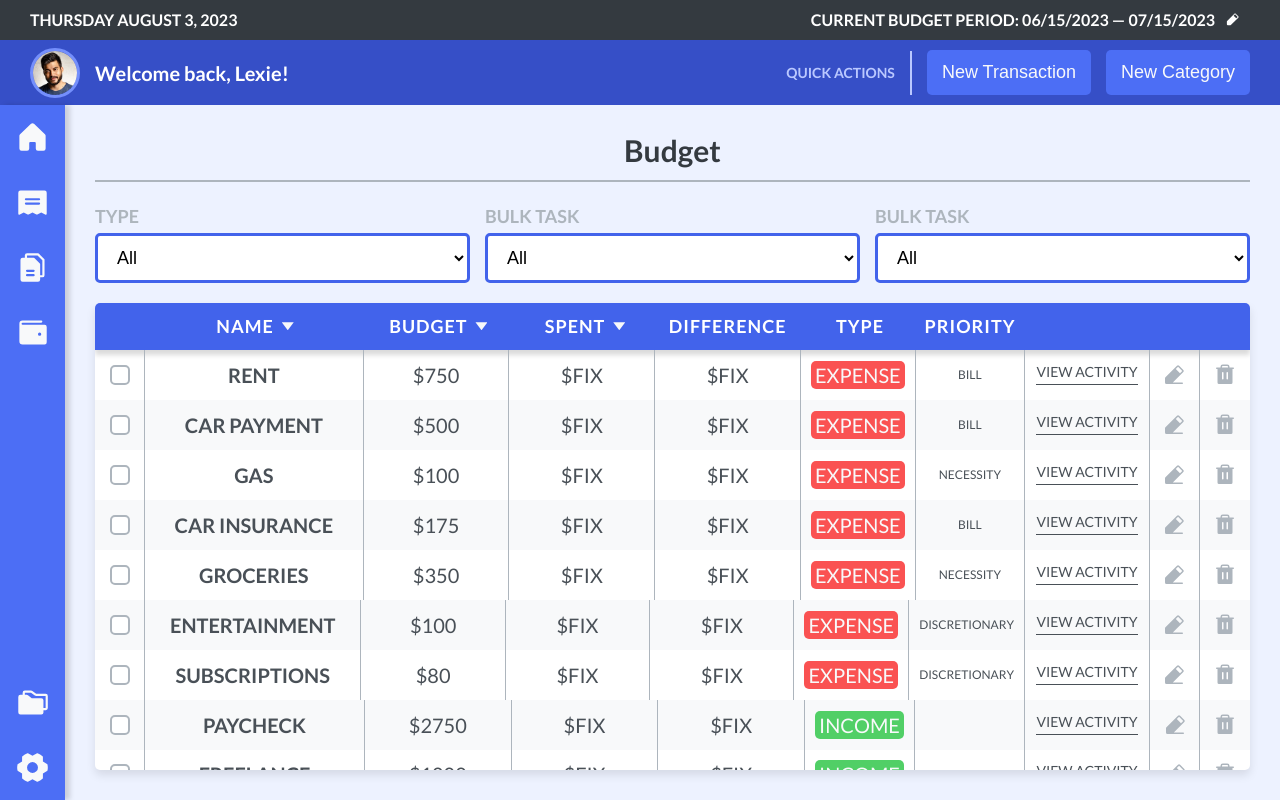
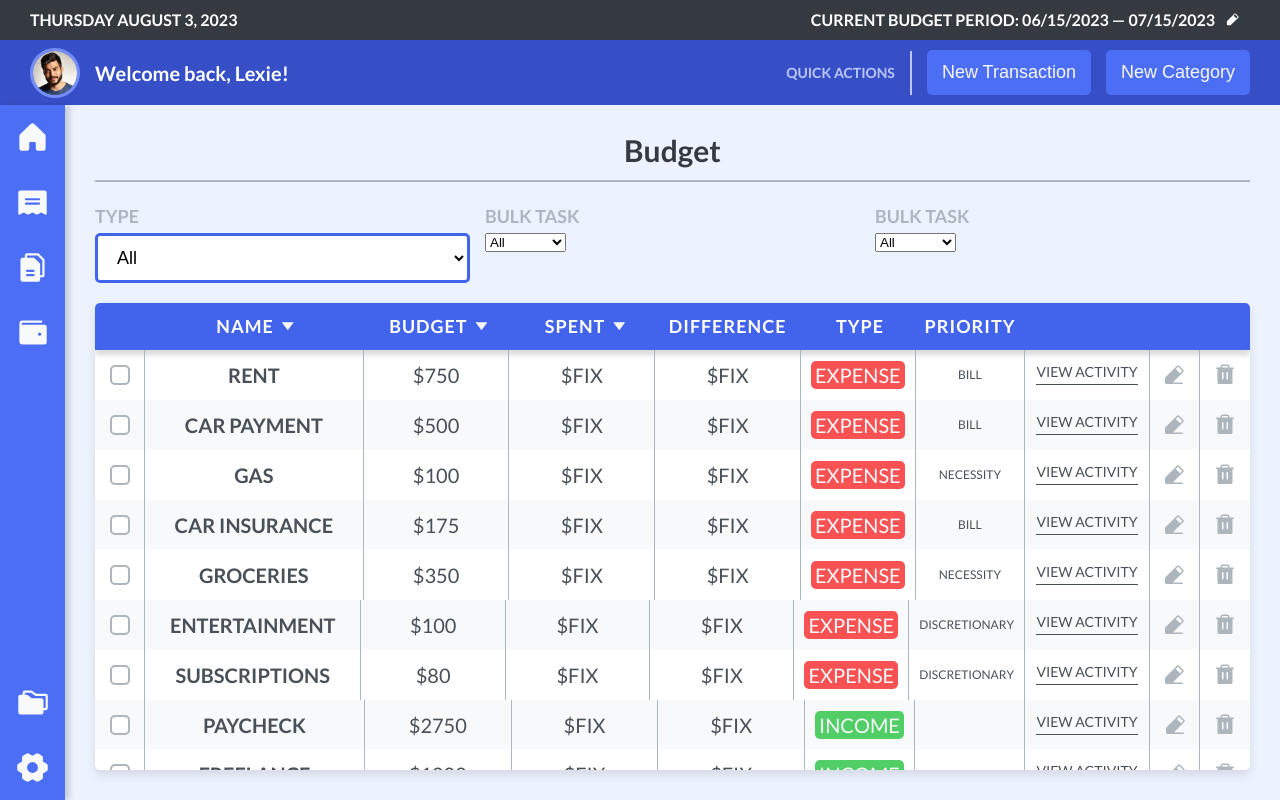
Before and after one commit to noah-d-whitney/budgetsmith-react-v1.0, a React (Create React App) app: page /budget in a window 1280 px wide. Built offline with nearby package versions, Linux system fonts and the light colour scheme.

Commit message:
Refactored Dropdown.js

```diff
--- a/src/components/BudgetTableTaskBar.js
+++ b/src/components/BudgetTableTaskBar.js
@@ -3,20 +3,24 @@ import { Dropdown } from "./Dropdown";
 export function BudgetTableTaskBar({ typeFilter, onTypeFilter }) {
   return (
     <div className="taskbar margin-small">
-      <div class="taskbar-itemcontainer">
-        <label class="label label--action">Type</label>
+      <div className="taskbar-itemcontainer">
+        <label htmlFor="typeFilterSelect" className="label label--action">
+          Type
+        </label>
         <Dropdown
           options={["All", "Income", "Expense"]}
-          typeFilter={typeFilter}
-          onTypeFilter={onTypeFilter}
+          value={typeFilter}
+          onChange={onTypeFilter}
+          name="typeFilterSelect"
+          classes="dropdown"
         />
       </div>
-      <div class="taskbar-itemcontainer">
-        <label class="label label--action">Bulk Task</label>
+      <div className="taskbar-itemcontainer">
+        <label className="label label--action">Bulk Task</label>
         <Dropdown options={["All", "Income", "Expenses"]} />
       </div>
-      <div class="taskbar-itemcontainer">
-        <label class="label label--action">Bulk Task</label>
+      <div className="taskbar-itemcontainer">
+        <label className="label label--action">Bulk Task</label>
         <Dropdown options={["All", "Income", "Expenses"]} />
       </div>
     </div>
--- a/src/components/Dropdown.js
+++ b/src/components/Dropdown.js
@@ -1,15 +1,11 @@
-import { useState } from "react";
-
-export function Dropdown({ options, typeFilter, onTypeFilter }) {
-  const [selected, setSelected] = useState();
-
+export function Dropdown({ name, options, classes, value, onChange }) {
   return (
     <select
-      value={typeFilter}
-      onChange={(e) => onTypeFilter(e.target.value)}
-      name=""
-      id=""
-      className="dropdown"
+      value={value}
+      onChange={(e) => onChange(e.target.value)}
+      name={name}
+      id={name}
+      className={classes}
     >
       {options.map((option) => (
         <option key={crypto.randomUUID()} value={option}>
```
